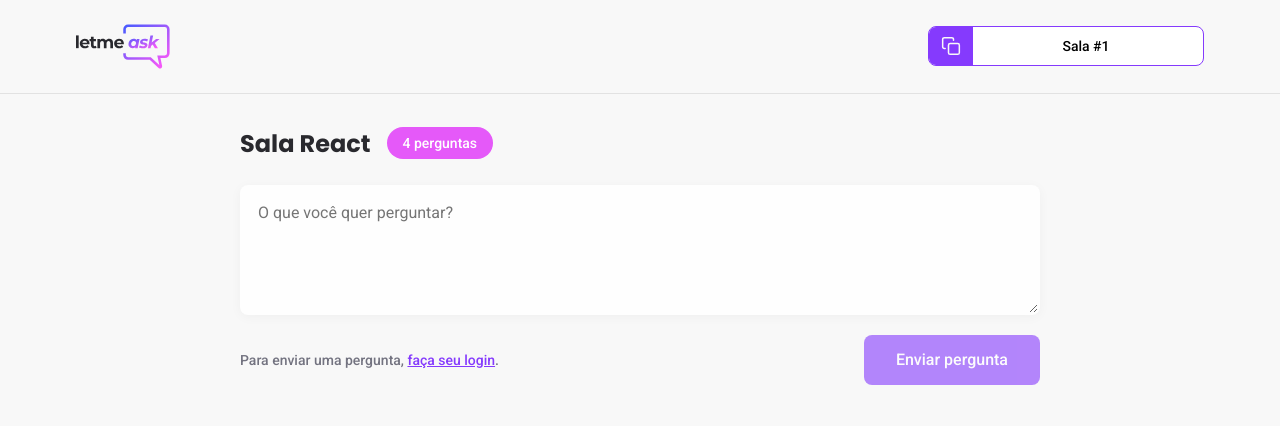
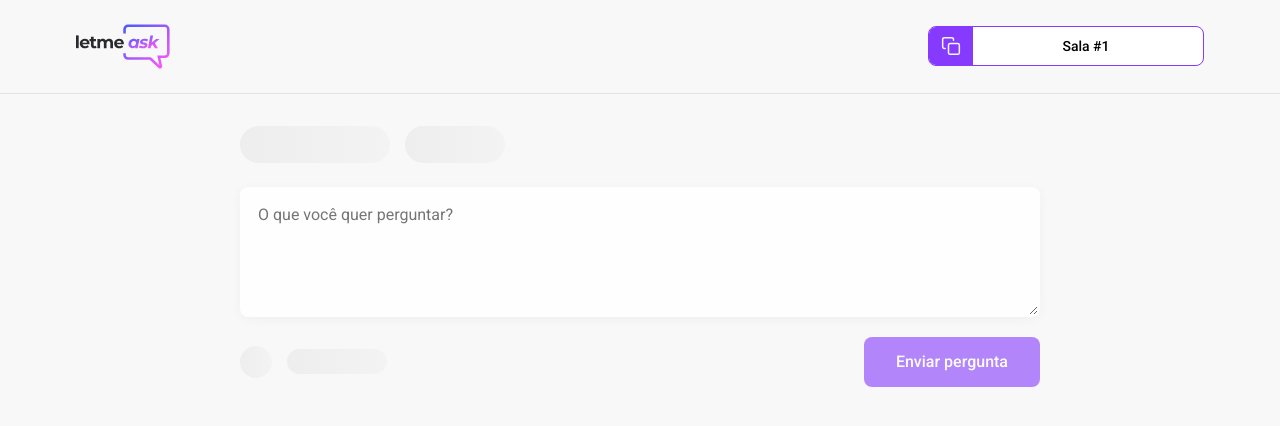
Before and after one commit to CaioAugustoo/let-me-ask, a React (Create React App) app: page /rooms/1 in a window 1280 px wide. Shown: the top 426 px of the page. Built offline with nearby package versions, Linux system fonts and the light colour scheme; no server answers; the database is empty.

Commit message:
Criado efeito de shimmer

```diff
--- a/src/pages/Room/index.tsx
+++ b/src/pages/Room/index.tsx
@@ -1,6 +1,7 @@
-import { FormEvent, useState } from "react";
+import { FormEvent, useEffect, useState } from "react";
 import { useParams } from "react-router-dom";
 import { database } from "services/firebase";
+import { User } from "contexts/UserContext";
 import toast from "react-hot-toast";
 
 import brandLogo from "assets/images/logo.svg";
@@ -12,15 +13,60 @@ import { useAuth } from "hooks/useAuth";
 
 import * as S from "./styles";
 
+import { RoomTitleShimmer, UserInfoShimmer } from "shimmers/room";
+
+export type Question = {
+  author: User;
+  content: string;
+  isAnswered: boolean;
+  isHighlighted: boolean;
+};
+
+export type FirebaseQuestions = Record<string, Question>;
+
 export type RoomParams = {
   id: string;
+};
+
+export type RoomDataProps = {
+  title: string;
+  authorId: string;
+  questions: Question[];
 };
 
 export const Room = () => {
   const [newQuestion, setNewQuestion] = useState("");
   const [loading, setLoading] = useState(false);
+  const [isFetchingData, setIsFetchingData] = useState(false);
+  const [roomData, setRoomData] = useState<RoomDataProps>();
   const { user } = useAuth();
   const { id } = useParams<RoomParams>();
+
+  useEffect(() => {
+    setIsFetchingData(true);
+    const roomRef = database.ref(`/rooms/${id}`);
+    roomRef.once("value", room => {
+      const databaseRoom = room.val();
+      const firebaseQuestions: FirebaseQuestions = databaseRoom.questions ?? {};
+      const parsedQuestions = Object.entries(firebaseQuestions).map(
+        ([key, value]) => {
+          return {
+            id: key,
+            content: value.content,
+            author: value.author,
+            isHighlighted: value.isHighlighted,
+            isAnswered: value.isAnswered,
+          };
+        }
+      );
+      setRoomData({
+        title: databaseRoom.title,
+        authorId: databaseRoom.authorId,
+        questions: parsedQuestions,
+      });
+      setIsFetchingData(false);
+    });
+  }, [id]);
 
   async function handleSendQuestion(e: FormEvent) {
     e.preventDefault();
@@ -63,8 +109,18 @@ export const Room = () => {
 
       <S.Main>
         <S.RoomTitle>
-          <h1>Sala React</h1>
-          <span>4 perguntas</span>
+          {isFetchingData ? (
+            <RoomTitleShimmer />
+          ) : (
+            <>
+              <h1>{roomData?.title}</h1>
+              {roomData?.questions?.length! > 1 ? (
+                <span>{roomData?.questions.length} perguntas</span>
+              ) : (
+                <span>{roomData?.questions.length} pergunta</span>
+              )}
+            </>
+          )}
         </S.RoomTitle>
 
         <form onSubmit={handleSendQuestion}>
@@ -75,6 +131,10 @@ export const Room = () => {
           />
 
           <S.FormFooter>
+            {isFetchingData ? (
+              <UserInfoShimmer />
+            ) : (
+              <>
                 {!user ? (
                   <span>
                     Para enviar uma pergunta, <button>faça seu login</button>.
@@ -85,6 +145,9 @@ export const Room = () => {
                     <span>{user.name}</span>
                   </S.UserInfo>
                 )}
+              </>
+            )}
+
             <Button
               type="submit"
               disabled={!user || loading || newQuestion.trim() === ""}
--- /dev/null
+++ b/src/shimmers/animation.ts
@@ -0,0 +1,9 @@
+import { keyframes } from "styled-components";
+
+export const wavesKeyframes = keyframes`
+  0% {
+    background-position: 0rem;
+  } 100% {
+    background-position: -200%;
+  }
+`;
--- /dev/null
+++ b/src/shimmers/index.tsx
@@ -0,0 +1,34 @@
+import * as S from "./styles";
+
+export type SkeletonProps = {
+  height: number | string;
+  width?: number | string;
+  color?: string;
+  radius?: number;
+  direction?: number;
+  highlightSize?: number;
+  highlightColor?: string;
+};
+
+export const Shimmer = ({
+  height,
+  width = "100%",
+  radius = 0,
+  direction = 90,
+  color = "#E3E3E3",
+  highlightSize = 1000,
+  highlightColor = "#fff",
+}: SkeletonProps) => {
+  return (
+    <S.Wrapper
+      title="Loading data..."
+      height={height}
+      width={width}
+      radius={radius}
+      direction={direction}
+      highlightSize={highlightSize}
+      highlightColor={highlightColor}
+      color={color}
+    />
+  );
+};
--- /dev/null
+++ b/src/shimmers/room/index.tsx
@@ -0,0 +1,20 @@
+import { Shimmer } from "shimmers";
+import * as S from "./styles";
+
+export const RoomTitleShimmer = () => {
+  return (
+    <S.Wrapper>
+      <Shimmer height={37} width={150} radius={100} />
+      <Shimmer height={37} width={100} radius={100} />
+    </S.Wrapper>
+  );
+};
+
+export const UserInfoShimmer = () => {
+  return (
+    <S.Wrapper>
+      <Shimmer height={32} width={32} radius={100} />
+      <Shimmer height={25} width={100} radius={100} />
+    </S.Wrapper>
+  );
+};
--- /dev/null
+++ b/src/shimmers/room/styles.ts
@@ -0,0 +1,10 @@
+import styled from "styled-components";
+
+export const Wrapper = styled.div`
+  display: flex;
+  align-items: center;
+
+  div + div {
+    margin-left: 15px;
+  }
+`;
--- /dev/null
+++ b/src/shimmers/styles.ts
@@ -0,0 +1,65 @@
+import styled, { css } from "styled-components";
+
+import { SkeletonProps } from ".";
+import { wavesKeyframes } from "./animation";
+
+const skeletonHeight = (height: number | string) => {
+  if (typeof height === "number") {
+    height = `${height}px`;
+
+    return css`
+      height: ${height};
+    `;
+  } else {
+    height = `${height}`;
+
+    return css`
+      height: ${height};
+    `;
+  }
+};
+
+const skeletonWidth = (width: number | string) => {
+  if (typeof width === "number") {
+    width = `${width}px`;
+
+    return css`
+      width: ${width};
+    `;
+  } else {
+    width = `${width}`;
+
+    return css`
+      width: ${width};
+    `;
+  }
+};
+
+export const Wrapper = styled.div<SkeletonProps>`
+  ${({
+    height,
+    width,
+    color,
+    radius,
+    direction,
+    highlightColor,
+    highlightSize,
+  }) => {
+    return css`
+      ${skeletonWidth(width!)};
+      ${skeletonHeight(height!)};
+      animation: ${wavesKeyframes};
+      background: linear-gradient(
+        ${direction}deg,
+        ${color} 0rem,
+        ${highlightColor} 50%,
+        ${color} 100%
+      );
+      background-size: ${highlightSize}%;
+      animation-duration: 5.5s;
+      animation-timing-function: linear;
+      animation-iteration-count: infinite;
+      border-radius: ${radius}px;
+    `;
+  }}
+`;
```
Lines whose indentation alone changed are shown as unchanged.
